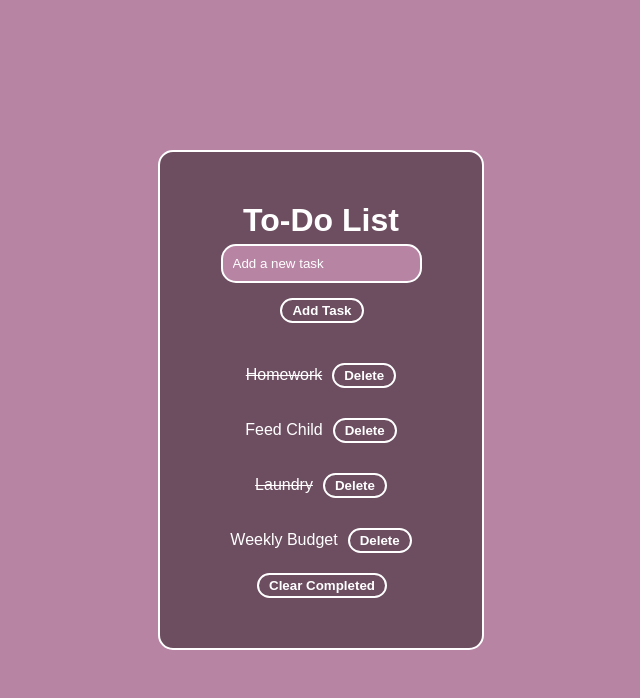
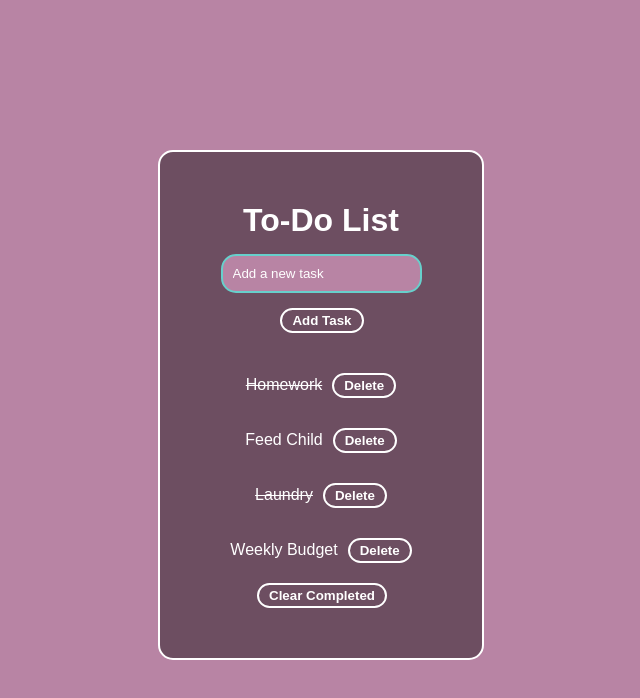
Before and after one commit to rabidfae/Lauras-to-do, a plain HTML site: page index.html in a window 1280 px wide. In both pictures the pointer is over the input "Add a new task". Shown: the whole page, without its empty margins (319-959 px from the left). Drawn offline with Linux system fonts and the light colour scheme.

Commit message:
more styling

```diff
--- a/style.css
+++ b/style.css
@@ -18,6 +18,9 @@ body {
     font-family: "Raleway", sans-serif;
     font-weight: 100;
     font-style: normal;
+}
+h1{
+    margin-bottom: 10px;
 }
 
 .containall {
@@ -61,9 +64,9 @@ body {
 }
 #newDate:hover,
 #newInput:hover,
-#newCat:hover,
-button:hover {
+#newCat:hover{
     background-color: #b884a4;
+    border: 2px solid var(--teal);
 }
 
 #addButton {
```
